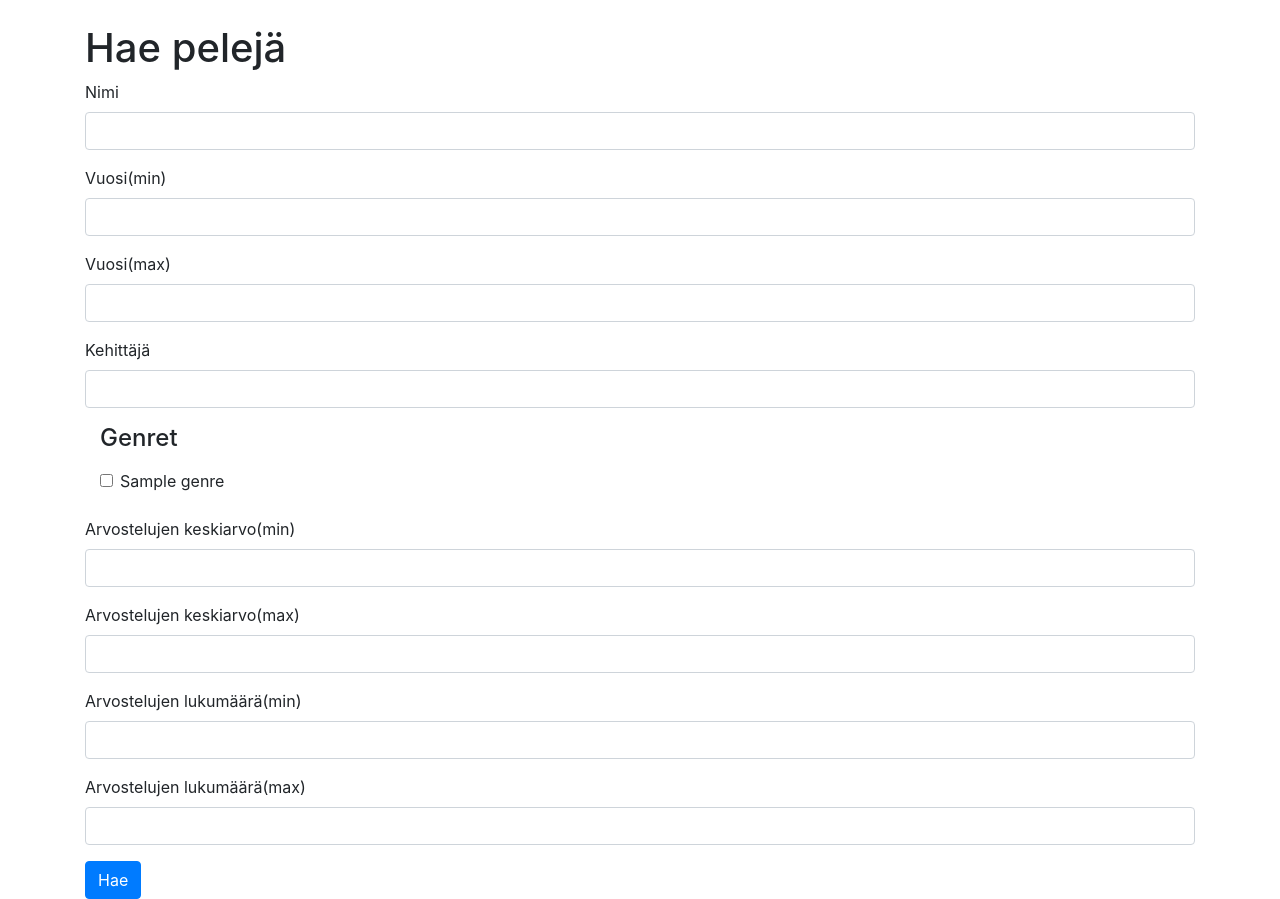
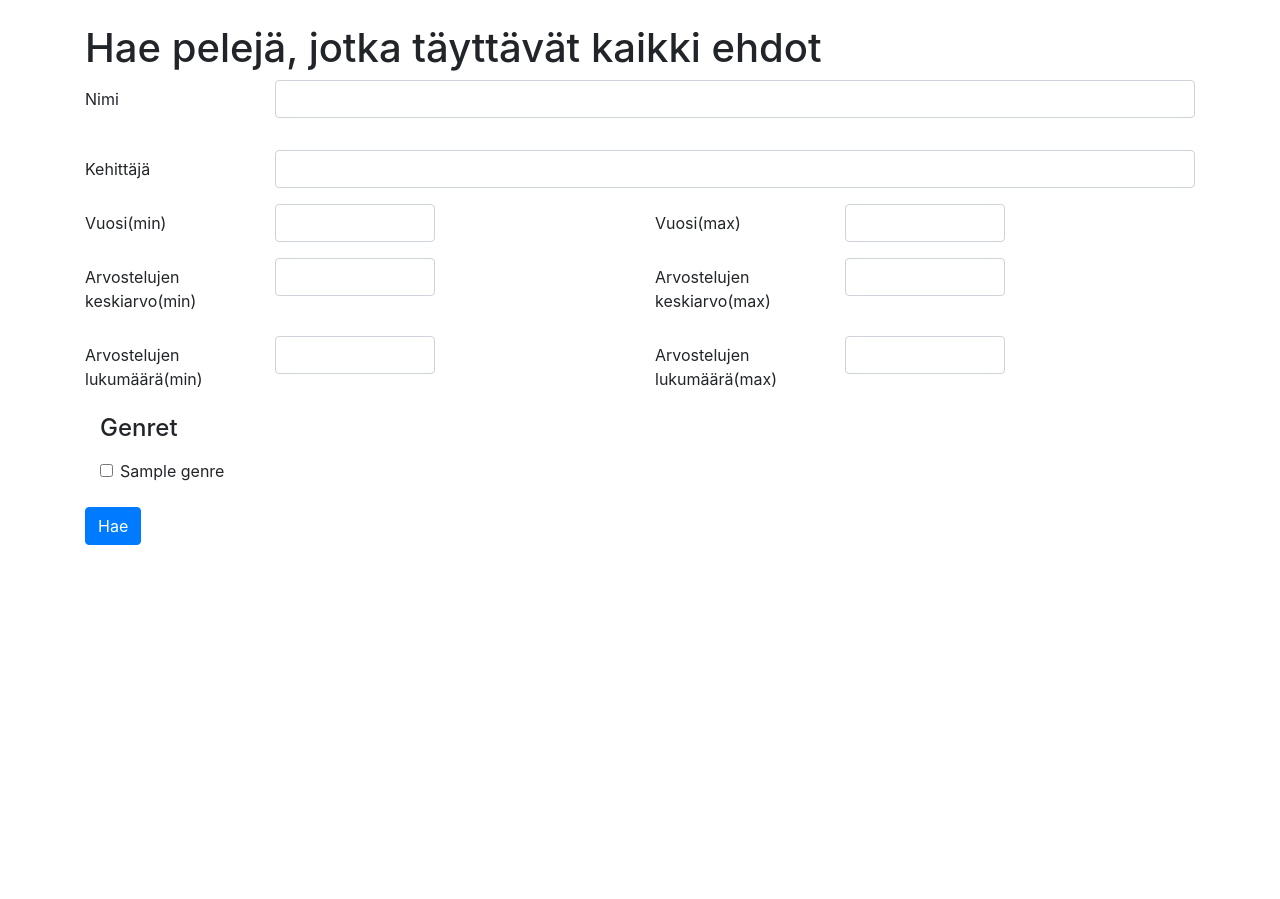
Before and after one commit to anonOstrich/gamelogger, a Flask app: page /search/ in a window 1280 px wide. Shown: the part 56-955 px from the top of the page. After the commit the page ends 601 px from the top, so only its background shows below. Run offline with Flask 2, Linux system fonts and the light colour scheme; tables that the repository leaves empty hold one stand-in row (values such as "Sample post"); some libraries are stand-ins or nearby versions.

Commit message:
Sivutus kaikkia pelejä näytettäessä + käytettävyyslisäys
Kaikkia pelejä haettaessa käytetään vain yhtä SQL-kyselyä, ei kolmea. Lisäksi haetaan vain sivullinen tietoa kerrallaan.
Kirjautumisen jälkeen palautetaan käyttäjä sille sivulle, mistä kirjautuminen on aloitettu.

```diff
--- a/application/constants.py
+++ b/application/constants.py
@@ -2,7 +2,7 @@ from datetime import date
 
 EDITING_TIME_LIMIT = 60
 LAST_ACCEPTABLE_RELEASE_YEAR = date.today().year + 1
-GAME_RESULTS_PER_PAGE = 10
+GAME_RESULTS_PER_PAGE = 5
 REVIEW_RESULTS_PER_PAGE = 10
 USER_RESULTS_PER_PAGE = 15
 MAXIMUM_LENGTH_OF_LISTED_TITLE = 50
--- a/application/games/models.py
+++ b/application/games/models.py
@@ -255,7 +255,7 @@ class Game(Base):
 
         for row in res:
             game_info = {}
-            game_info.update({"id": row[0], "name": shorten_if_longer_than(row[1]), "year": row[2], "developer": shorten_if_longer_than(row[3]),
+            game_info.update({"id": row[0], "name": shorten_if_longer_than(row[1]), "year": row[2], "developer": shorten_if_longer_than(row[3], max=20),
                               "number_of_reviews": row[4], "average_of_reviews": row[5]})
             games_info.append(game_info)
 
--- a/application/templates/layout.html
+++ b/application/templates/layout.html
@@ -71,7 +71,7 @@
                         <a class="nav-link" href="{{ url_for('auth_register') }}">Rekisteröidy</a>
                     </li>
                     <li class="nav-item">
-                        <a class="nav-link" href="{{ url_for('auth_login') }}">Kirjaudu</a>
+                        <a class="nav-link" href="{{ url_for('auth_login', next = request.path) }}">Kirjaudu</a>
                     </li>
                 </ul>
                 {% endif %}
--- a/application/templates/search/search.html
+++ b/application/templates/search/search.html
@@ -1,12 +1,15 @@
 {% extends "layout.html" %} {% block body %}
 
-<h1>Hae pelejä</h1>
+<h1>Hae pelejä, jotka täyttävät kaikki ehdot</h1>
 
 <form method="POST" action="{{ url_for('search')}}">
-    <div class="form-group">
-        {{ form.name.label }} {{ form.name(class="form-control") }}
-    </div>
-    </div>
+
+    <div class="form-group row">
+        {{ form.name.label(class="col-sm-2 col-form-label") }}
+        <div class="col-sm-10">
+        {{ form.name(class="form-control") }}
+        </div>
+
     <div class="container text-danger">
         <ul class="list-inline">
             {% for error in form.name.errors %}
@@ -14,29 +17,13 @@
             {% endfor %}
         </ul>
     </div>
-    <div class="form-group">
-        {{ form.min_year.label }} {{ form.min_year(class="form-control") }}
-    </div>
-    <div class="container text-danger">
-        <ul class="list-inline">
-            {% for error in form.min_year.errors %}
-            <li>{{ error }}</li>
-            {% endfor %}
-        </ul>
-    </div>
-    <div class=form-group>
-        {{ form.max_year.label }} {{ form.max_year(class="form-control") }}
-    </div>
-    <div class="container text-danger">
-        <ul class="list-inline">
-            {% for error in form.max_year.errors %}
-            <li>{{ error }}</li>
-            {% endfor %}
-        </ul>
     </div>
 
-    <div class="form-group">
-        {{ form.developer.label }} {{ form.developer(class="form-control") }}
+        <div class="form-group row">
+        {{ form.developer.label(class="col-sm-2 col-form-label") }}
+        <div class="col-sm-10">
+         {{ form.developer(class="form-control") }}
+         </div>
     </div>
 
     <div class="container text-danger">
@@ -47,7 +34,108 @@
         </ul>
     </div>
 
-    <div class="container" id="{{ form.genres.id }}">
+
+    <div class="form-group row">
+        {{ form.min_year.label(class="col-sm-2 col-form-label") }}
+        <div class="col-sm-2">
+         {{ form.min_year(class="form-control") }}
+         </div>
+
+
+    <div class="col-sm-2 text-danger">
+        <ul class="list-inline">
+            {% for error in form.min_year.errors %}
+            <li>{{ error }}</li>
+            {% endfor %}
+        </ul>
+
+    </div>
+
+
+
+        {{ form.max_year.label(class="col-sm-2 col-form-label") }}
+        <div class="col-sm-2">
+         {{ form.max_year(class="form-control") }}
+         </div>
+
+    <div class="col-sm-2 text-danger">
+        <ul class="list-inline">
+            {% for error in form.max_year.errors %}
+            <li>{{ error }}</li>
+            {% endfor %}
+        </ul>
+    </div>
+    </div>
+
+
+
+
+
+
+
+    <div class="form-group row">
+        {{ form.min_average.label(class="col-sm-2 col-form-label") }}
+        <div class="col-sm-2">
+         {{ form.min_average(class="form-control") }}
+         </div>
+
+
+    <div class="col-sm-2 text-danger">
+        <ul class="list-inline">
+            {% for error in form.min_average.errors %}
+            <li>{{ error }}</li>
+            {% endfor %}
+        </ul>
+    </div>
+
+
+
+        {{ form.max_average.label(class="col-sm-2 col-form-label") }}
+        <div class="col-sm-2">
+        {{form.max_average(class="form-control") }}
+        </div>
+
+
+    <div class="col-sm-2 text-danger">
+        <ul class="list-inline">
+            {% for error in form.max_average.errors %}
+            <li>{{ error }}</li>
+            {% endfor %}
+        </ul>
+    </div>
+      </div>
+
+    <div class="form-group row">
+        {{ form.min_count.label(class="col-sm-2 col-form-label") }}
+        <div class="col-sm-2">
+         {{ form.min_count(class="form-control") }}
+         </div>
+
+    <div class="col-sm-2 text-danger">
+        <ul class="list-inline">
+            {% for error in form.min_count.errors %}
+            <li>{{ error }}</li>
+            {% endfor %}
+        </ul>
+    </div>
+
+        {{ form.max_count.label(class="col-sm-2 col-form-label") }}
+    <div class="col-sm-2">
+         {{form.max_count(class="form-control") }}
+    </div>
+    <div class="col-sm-2 text-danger">
+        <ul class="list-inline">
+            {% for error in form.max_count.errors %}
+            <li>{{ error }}</li>
+            {% endfor %}
+        </ul>
+    </div>
+    </div>
+
+
+
+    <div class="form-group-row">
+     <div class="col" id="{{ form.genres.id }}">
         <h4>{{ form.genres.label }}</h4>
         {% for genre in form.genres %}
         <div class="form-check">
@@ -55,52 +143,14 @@
         </div>
         {% endfor %}
     </div>
+
+
+
+
+
     <div class="container text-danger">
         <ul class="list-inline">
             {% for error in form.genres.errors %}
-            <li>{{ error }}</li>
-            {% endfor %}
-        </ul>
-    </div>
-
-    <div class="form-group">
-        {{ form.min_average.label }} {{ form.min_average(class="form-control") }}
-    </div>
-    <div class="container text-danger">
-        <ul class="list-inline">
-            {% for error in form.min_average.errors %}
-            <li>{{ error }}</li>
-            {% endfor %}
-        </ul>
-    </div>
-
-    <div class="form-group">
-        {{ form.max_average.label }} {{form.max_average(class="form-control") }}
-    </div>
-
-    <div class="container text-danger">
-        <ul class="list-inline">
-            {% for error in form.max_average.errors %}
-            <li>{{ error }}</li>
-            {% endfor %}
-        </ul>
-    </div>
-    <div class="form-group">
-        {{ form.min_count.label }} {{ form.min_count(class="form-control") }}
-    </div>
-    <div class="container text-danger">
-        <ul class="list-inline">
-            {% for error in form.min_count.errors %}
-            <li>{{ error }}</li>
-            {% endfor %}
-        </ul>
-    </div>
-    <div class="form-group">
-        {{ form.max_count.label }} {{form.max_count(class="form-control") }}
-    </div>
-    <div class="container text-danger">
-        <ul class="list-inline">
-            {% for error in form.max_count.errors %}
             <li>{{ error }}</li>
             {% endfor %}
         </ul>
@@ -116,6 +166,7 @@
         </div>
         {% endfor %}
     </div>
+
     <div class="container text-danger">
         <ul class="list-inline">
             {% for error in form.tags.errors %}
--- a/application/views.py
+++ b/application/views.py
@@ -2,7 +2,7 @@ from flask import render_template
 from application import app
 from application.games.models import Game
 from application.auth.models import User
-from flask_login import current_user
+from flask_login import current_user, login_required
 
 
 @app.route("/")
```
Also changed, not shown: application/games/views.py (+7 -5 lines), application/genres/views.py (+11 -5 lines), application/templates/games/list.html (+31 -0 lines).
